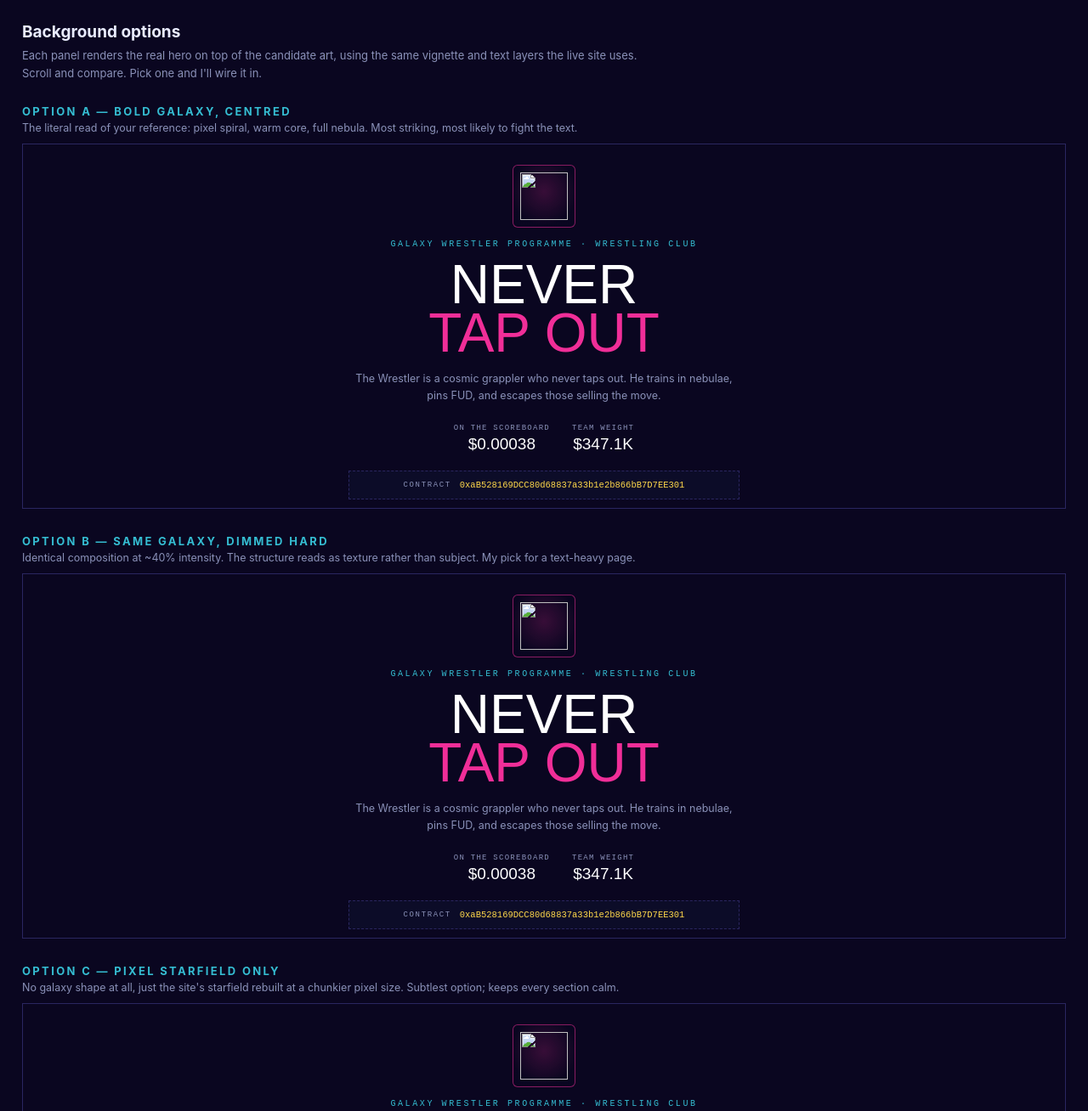
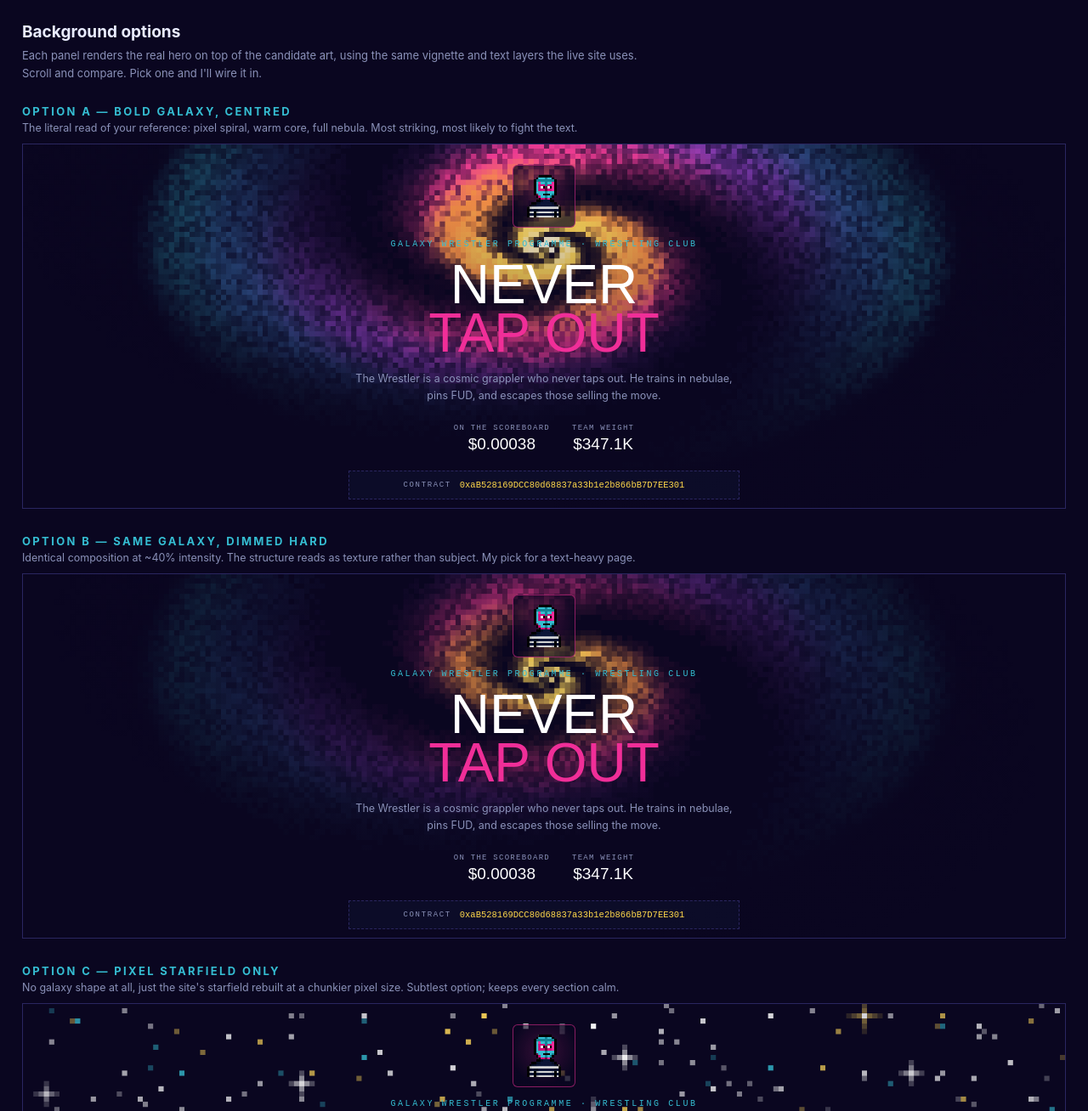
Before and after one commit to gmdeo/wrestler-showcase, a website: page public/bg-options.html in a window 1280 px wide. Shown: the top 1308 px of the page at 85% size. Drawn offline with Linux system fonts and the light colour scheme.

Commit message:
Fix background-options preview paths (art lives in brand/, page is at root)

```diff
--- a/public/bg-options.html
+++ b/public/bg-options.html
@@ -44,10 +44,10 @@
   <h2>Option A — Bold galaxy, centred</h2>
   <p>The literal read of your reference: pixel spiral, warm core, full nebula. Most striking, most likely to fight the text.</p>
   <div class="stage">
-    <div class="art" style="background-image:url('bg-galaxy-bold.png')"></div>
+    <div class="art" style="background-image:url('brand/bg-galaxy-bold.png')"></div>
     <div class="vign"></div>
     <div class="ui">
-      <div class="chip"><img src="mascot-192.png" alt=""></div>
+      <div class="chip"><img src="brand/mascot-192.png" alt=""></div>
       <div class="kick">Galaxy Wrestler Programme · Wrestling Club</div>
       <div class="t1">NEVER<br><em>TAP OUT</em></div>
       <p class="lede">The Wrestler is a cosmic grappler who never taps out. He trains in nebulae, pins FUD, and escapes those selling the move.</p>
@@ -61,10 +61,10 @@
   <h2>Option B — Same galaxy, dimmed hard</h2>
   <p>Identical composition at ~40% intensity. The structure reads as texture rather than subject. My pick for a text-heavy page.</p>
   <div class="stage">
-    <div class="art" style="background-image:url('bg-galaxy-dim.png')"></div>
+    <div class="art" style="background-image:url('brand/bg-galaxy-dim.png')"></div>
     <div class="vign"></div>
     <div class="ui">
-      <div class="chip"><img src="mascot-192.png" alt=""></div>
+      <div class="chip"><img src="brand/mascot-192.png" alt=""></div>
       <div class="kick">Galaxy Wrestler Programme · Wrestling Club</div>
       <div class="t1">NEVER<br><em>TAP OUT</em></div>
       <p class="lede">The Wrestler is a cosmic grappler who never taps out. He trains in nebulae, pins FUD, and escapes those selling the move.</p>
@@ -78,10 +78,10 @@
   <h2>Option C — Pixel starfield only</h2>
   <p>No galaxy shape at all, just the site's starfield rebuilt at a chunkier pixel size. Subtlest option; keeps every section calm.</p>
   <div class="stage">
-    <div class="art" style="background-image:url('bg-stars.png')"></div>
+    <div class="art" style="background-image:url('brand/bg-stars.png')"></div>
     <div class="vign"></div>
     <div class="ui">
-      <div class="chip"><img src="mascot-192.png" alt=""></div>
+      <div class="chip"><img src="brand/mascot-192.png" alt=""></div>
       <div class="kick">Galaxy Wrestler Programme · Wrestling Club</div>
       <div class="t1">NEVER<br><em>TAP OUT</em></div>
       <p class="lede">The Wrestler is a cosmic grappler who never taps out. He trains in nebulae, pins FUD, and escapes those selling the move.</p>
@@ -95,10 +95,10 @@
   <h2>Option D — Galaxy pushed to the corner</h2>
   <p>Full-strength art, but parked top-right so the headline and stats sit on clean space. Best of both if you want the galaxy to stay visible.</p>
   <div class="stage">
-    <div class="art" style="background-image:url('bg-galaxy-corner.png')"></div>
+    <div class="art" style="background-image:url('brand/bg-galaxy-corner.png')"></div>
     <div class="vign"></div>
     <div class="ui">
-      <div class="chip"><img src="mascot-192.png" alt=""></div>
+      <div class="chip"><img src="brand/mascot-192.png" alt=""></div>
       <div class="kick">Galaxy Wrestler Programme · Wrestling Club</div>
       <div class="t1">NEVER<br><em>TAP OUT</em></div>
       <p class="lede">The Wrestler is a cosmic grappler who never taps out. He trains in nebulae, pins FUD, and escapes those selling the move.</p>
```
